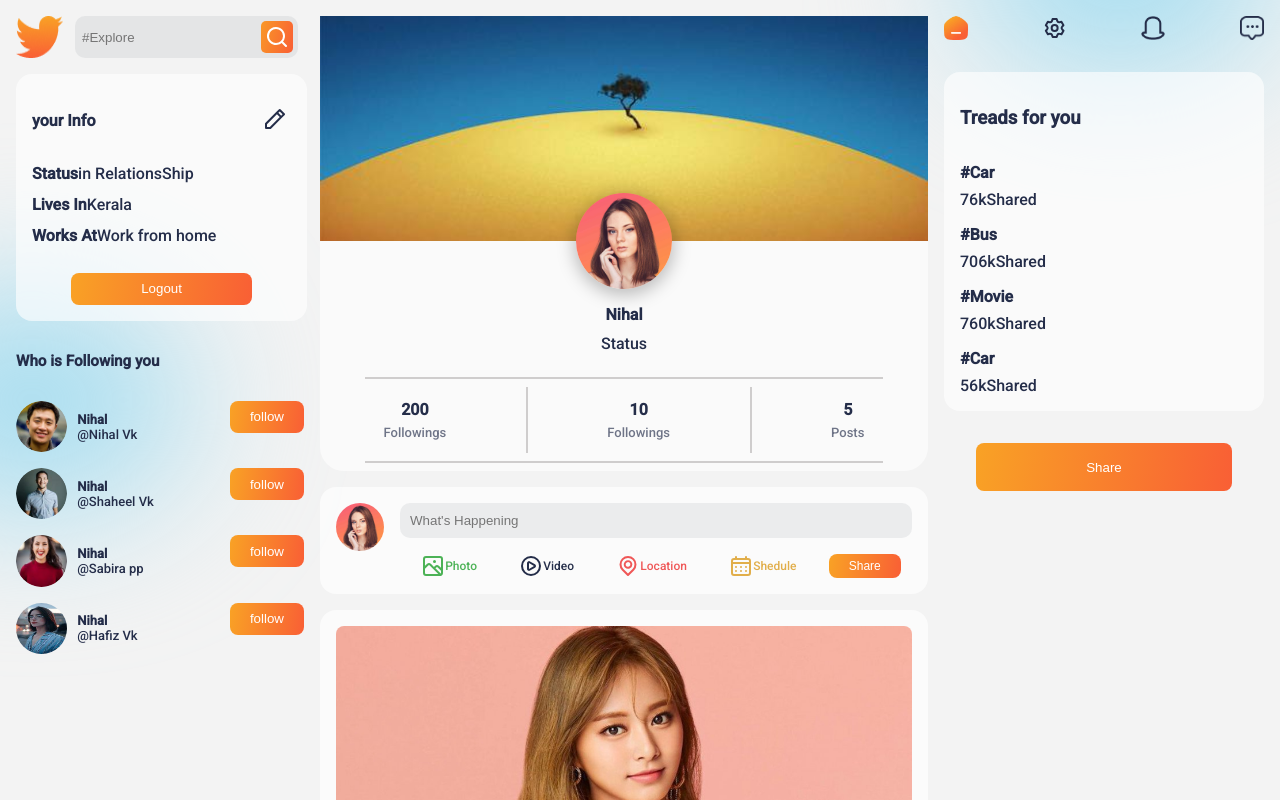
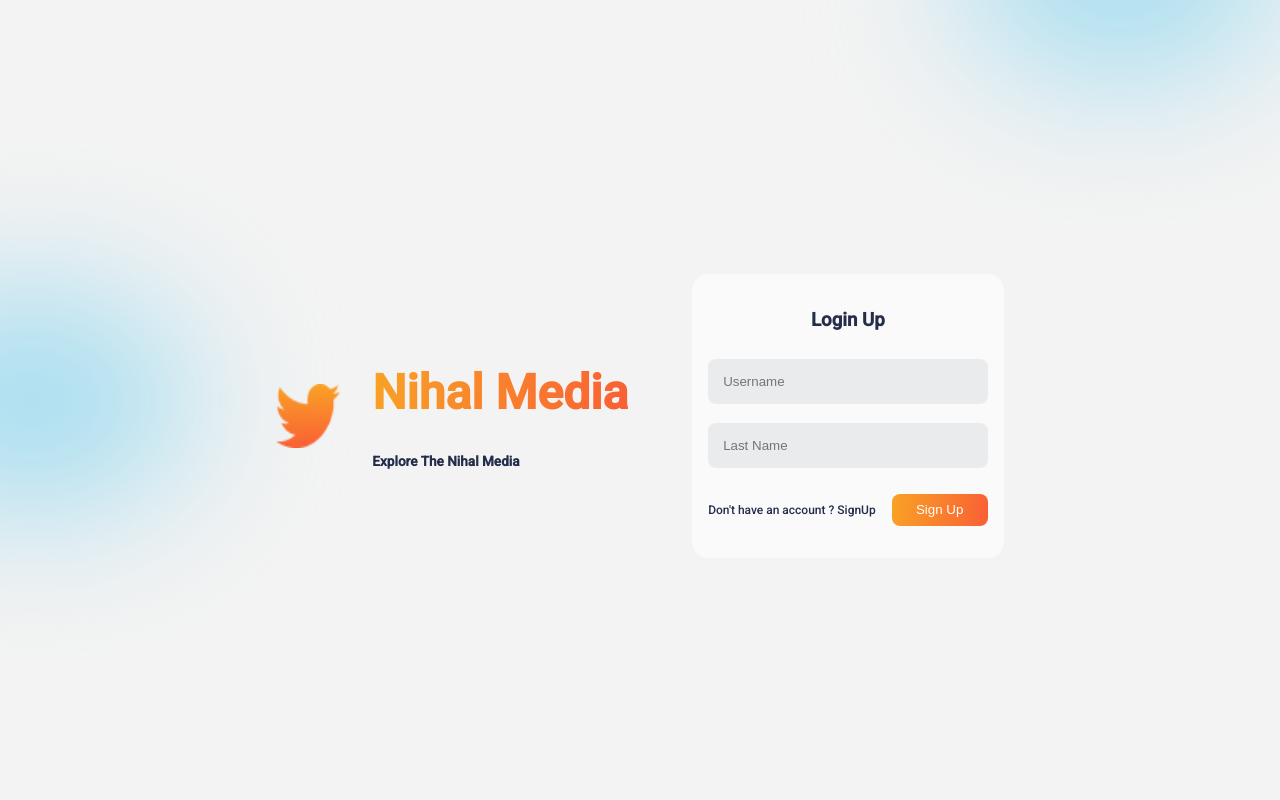
Before and after one commit to nihal9539/SocialMedia, a React (Create React App) app in the folder client/: page / in a window 1280 px wide. Shown: the top 800 px of the page. Built offline with nearby package versions, Linux system fonts and the light colour scheme.

Commit message:
Login front end Complete

```diff
--- a/client/src/App.js
+++ b/client/src/App.js
@@ -1,4 +1,5 @@
 import "./App.css"
+import Auth from "./pages/Auth/Auth";
 import Home from "./pages/Home/Home";
 import Profile from "./pages/Profile/Profile";
 function App() {
@@ -7,7 +8,8 @@
         <div style={{top:'-18%' ,right:'0'}} className="blur"></div>
         <div style={{top:'36%',left:'-8rem'}} className="blur"></div>
         {/* <Home/> */}
-        <Profile/>
+        {/* <Profile/> */}
+        <Auth/>
     </div>
   );
 }
--- /dev/null
+++ b/client/src/pages/Auth/Auth.css
@@ -0,0 +1,85 @@
+.Auth {
+    display: flex;
+    justify-content: center;
+    align-items: center;
+    height: 100vh;
+    gap: 4rem;
+    position: relative;
+
+}
+
+.Auth>div {
+    display: flex;
+    align-items: center;
+    justify-content: center;
+
+}
+
+.a-left {
+    gap: 2rem;
+}
+
+.a-left>img {
+    width: 4rem;
+    height: 4rem;
+}
+
+.WebName>h1 {
+    font-size: 3rem;
+    background-image: var(--buttonBg);
+    background-size: 100%;
+    background-repeat: repeat;
+    -webkit-background-clip: text;
+    -webkit-text-fill-color: transparent;
+    -moz-background-clip: text;
+    -moz-text-fill-color: transparent;
+}
+
+.WebName>h6 {
+    font-size: 0.85rem;
+
+}
+
+.InfoForm {
+    display: flex;
+    flex-direction: column;
+    gap: 1rem;
+    justify-content: center;
+    align-items: center;
+}
+
+.InfoInput {
+    border: none;
+    outline: none;
+    background-color: var(--inputColor);
+    padding: 15px;
+    border-radius: 8px;
+    flex: 1;
+}
+
+.InfoForm>div {
+    display: flex;
+    gap: 1rem;
+    margin-bottom: 1rem;
+    height: 2rem;
+    width: 90%;
+}
+
+.submit-btn {
+    width: 6rem;
+    height: 2rem;
+    align-self: flex-end;
+}
+
+.authForm {
+    background-color: var(--cardColor);
+    border-radius: 1rem;
+    padding: 1rem;
+}
+
+.authForm>div {
+    width: 100%;
+    align-items: center;
+    justify-content: center;
+
+}
--- /dev/null
+++ b/client/src/pages/Auth/Auth.jsx
@@ -0,0 +1,103 @@
+import React from 'react'
+import Logo from "../../img/logo.png"
+import "./Auth.css"
+
+const Auth = () => {
+    return (
+        <div className='Auth'>
+            <div className="a-left">
+                <img src={Logo} alt="" />
+                <div className="WebName">
+                    <h1>Nihal Media</h1>
+                    <h6>Explore The  Nihal Media</h6>
+                </div>
+            </div>
+            {/* <Signup/> */}
+            <Login/>
+        </div>
+    )
+}
+function Login() {
+
+    return (
+        <div className="a-right">
+            <form action="" className='InfoForm authForm'>
+
+                <h3>Login Up</h3>
+                <div>
+                    <input type="text"
+                        placeholder='Username'
+                        className='InfoInput'
+                        name='firstname'
+                    />
+
+                </div>
+                <div>
+                <input type="text"
+                        placeholder='Last Name'
+                        className='InfoInput'
+                        name='Password'
+                    />
+                </div>
+
+
+                <div>
+                    <span style={{fontSize:'12px'}}>Don't have an account ? SignUp</span>
+                <button className='button submit-btn' type='submit '>Sign Up</button>
+                </div>
+            </form>
+        </div>
+    )
+
+}
+function Signup() {
+
+    return (
+        <div className="a-right">
+            <form action="" className='InfoForm authForm'>
+
+                <h3>Sign Up</h3>
+                <div>
+                    <input type="text"
+                        placeholder='First Name'
+                        className='InfoInput'
+                        name='firstname'
+                    />
+                    <input type="text"
+                        placeholder='Last Name'
+                        className='InfoInput'
+                        name='lastname'
+                    />
+                </div>
+                <div>
+                <input type="text"
+                        placeholder='User Name'
+                        className='InfoInput'
+                        name='username'
+                    />
+                </div>
+                <div>
+                    <input type="text"
+                        placeholder='Password'
+                        className='InfoInput'
+                        name='password'
+                    />
+
+                    <input type="text"
+                        placeholder='Confirm Password'
+                        className='InfoInput'
+                        name='confirmpassword'
+                    />
+
+                </div>
+                <div>
+                    <span style={{fontSize:'12px'}}>Already Have An Account? Login!</span>
+                </div>
+                <button className='button submit-btn' type='submit '>Sign Up</button>
+            </form>
+        </div>
+    )
+
+}
+
+export default Auth
```
